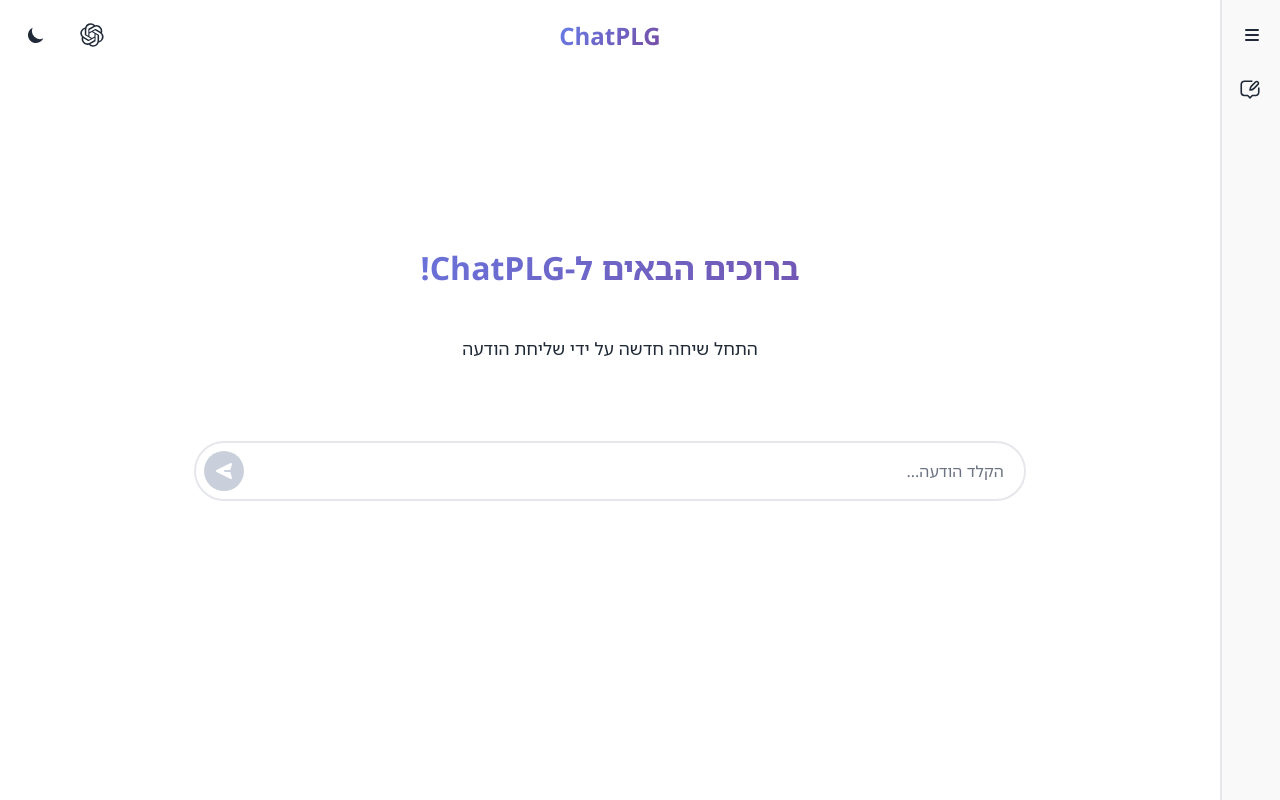
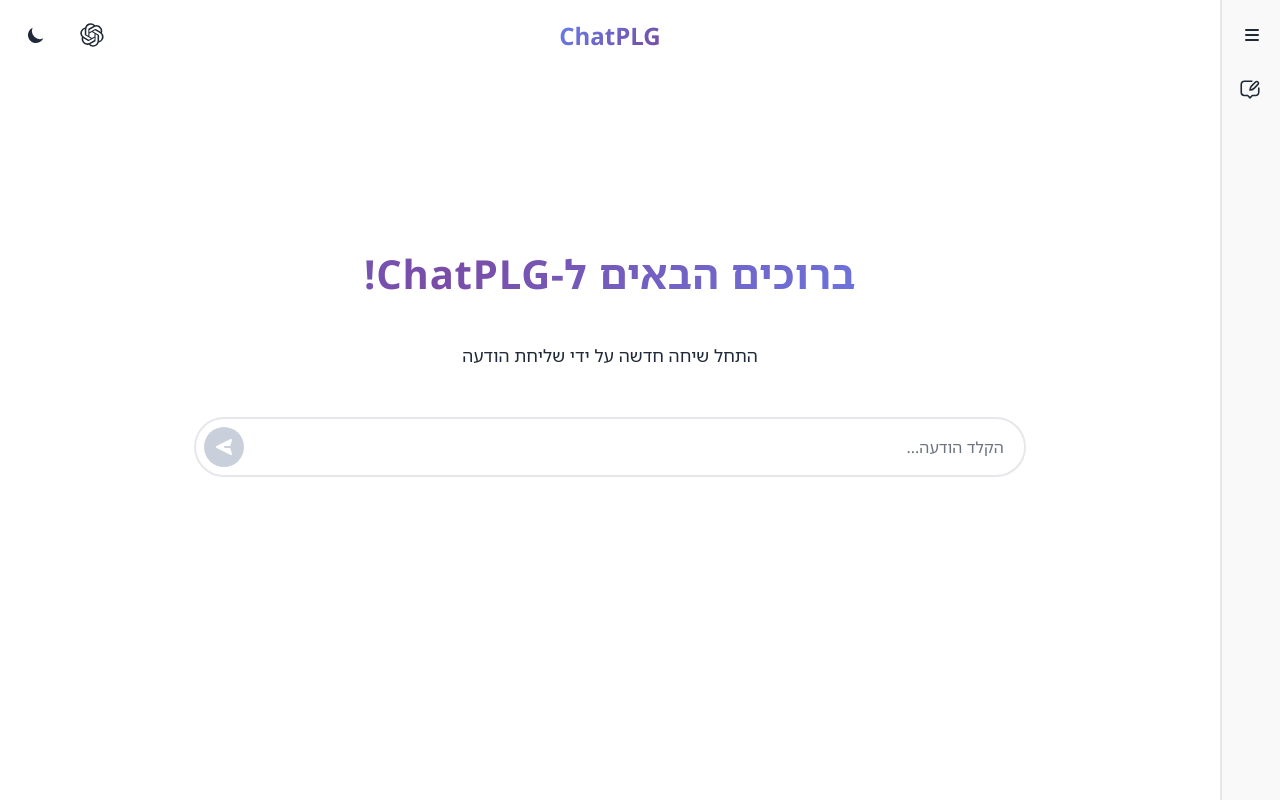
Before and after one commit to Kiloma-Advanced-Solutions/PLG_AI, a Next.js app: page /chat/new in a window 1280 px wide. Built offline with nearby package versions, Linux system fonts and the light colour scheme.

Commit message:
add anomations for welcome messages

```diff
--- a/src/components/chat-container-component/chat-container-component.module.css
+++ b/src/components/chat-container-component/chat-container-component.module.css
@@ -39,21 +39,37 @@
 .welcomeMessage {
   text-align: center;
   color: var(--text-primary);
+  opacity: 0;
+  animation: welcomeFadeIn 2s ease-out forwards;
 }
 
 .welcomeMessage h2 {
   margin-bottom: 1rem;
-  /* color: var(--text-primary); */
-  font-size: 2rem;
-  background: linear-gradient(135deg, var(--app-color-1) 0%, var(--app-color-2) 100%);
+  font-size: 2.5rem;
+  font-weight: 700;
+  background: linear-gradient(
+    135deg,
+    var(--app-color-1) 0%,
+    var(--app-color-2) 25%,
+    var(--app-color-1) 50%,
+    var(--app-color-2) 75%,
+    var(--app-color-1) 100%
+  );
+  background-size: 300% 300%;
   -webkit-background-clip: text;
   -webkit-text-fill-color: transparent;
   background-clip: text;
+  animation: gradientShift 4s ease-in-out infinite, textGlow 1.5s ease-in-out infinite alternate;
+  letter-spacing: 0.02em;
 }
 
 .welcomeMessage p {
   font-size: 1.1rem;
-  line-height: 5;
+  margin-top: 2.5rem;
+  line-height: 1.6;
+  opacity: 0.8;
+  animation: welcomeFadeIn 1.5s ease-out 0.3s forwards;
+  opacity: 0;
 }
 
 .streamingResponse {
@@ -146,6 +162,47 @@
   }
 }
 
+/* Welcome message animations */
+@keyframes welcomeFadeIn {
+  0% {
+    opacity: 0;
+    transform: translateY(20px);
+  }
+  100% {
+    opacity: 1;
+    transform: translateY(0);
+  }
+}
+
+@keyframes gradientShift {
+  0% {
+    background-position: 0% 50%;
+  }
+  25% {
+    background-position: 100% 50%;
+  }
+  50% {
+    background-position: 100% 100%;
+  }
+  75% {
+    background-position: 0% 100%;
+  }
+  100% {
+    background-position: 0% 50%;
+  }
+}
+
+@keyframes textGlow {
+  0% {
+    filter: brightness(1) contrast(1);
+  }
+  100% {
+    filter: brightness(1.1) contrast(1.05);
+  }
+}
+
+
+
 /* Responsive Design - spacing handled by main container */
 
 /* Mobile responsive design */
@@ -164,4 +221,24 @@
     padding: 1.5rem 1rem 3rem 1rem; /* Adjusted for mobile */
   }
 
+  .welcomeMessage h2 {
+    font-size: 1.75rem; /* Slightly smaller on mobile */
+  }
 }
+
+/* Reduced motion preference support */
+@media (prefers-reduced-motion: reduce) {
+  .welcomeMessage {
+    animation: none;
+    opacity: 1;
+  }
+
+  .welcomeMessage h2 {
+    animation: none;
+  }
+
+  .welcomeMessage p {
+    animation: none;
+    opacity: 0.8;
+  }
+}
```
